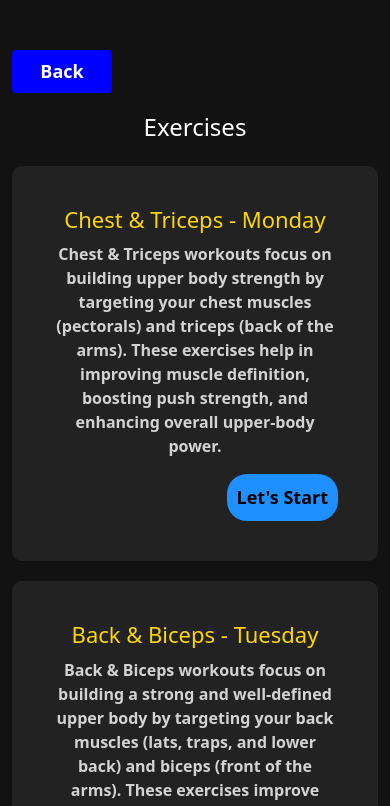
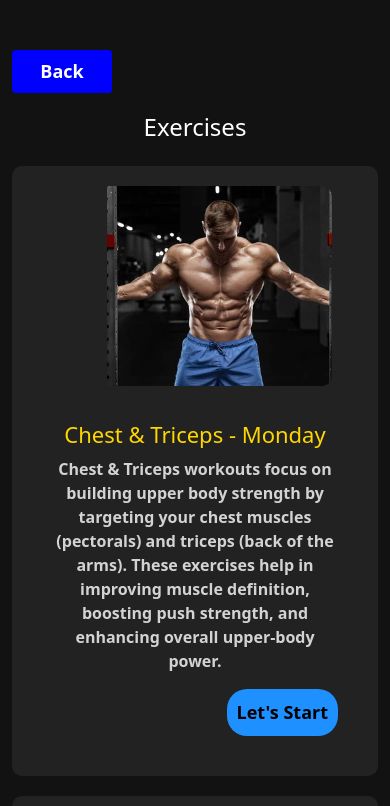
Before and after one commit to 20A91A04M5/Nfx-frc, a React (Vite) app: page /exercises in a window 390 px wide. Shown: the top 806 px of the page. Built offline with nearby package versions, Linux system fonts and the light colour scheme.

Commit message:
Update Exercises.css

```diff
--- a/src/Nfxcomponents/Exercises/Exercises.css
+++ b/src/Nfxcomponents/Exercises/Exercises.css
@@ -100,7 +100,7 @@
       width: 100%;
       max-width: 300px;
       margin-bottom: 15px;
-      display:"block";
+      display: block;
     }
 
     .ex-content {
```
